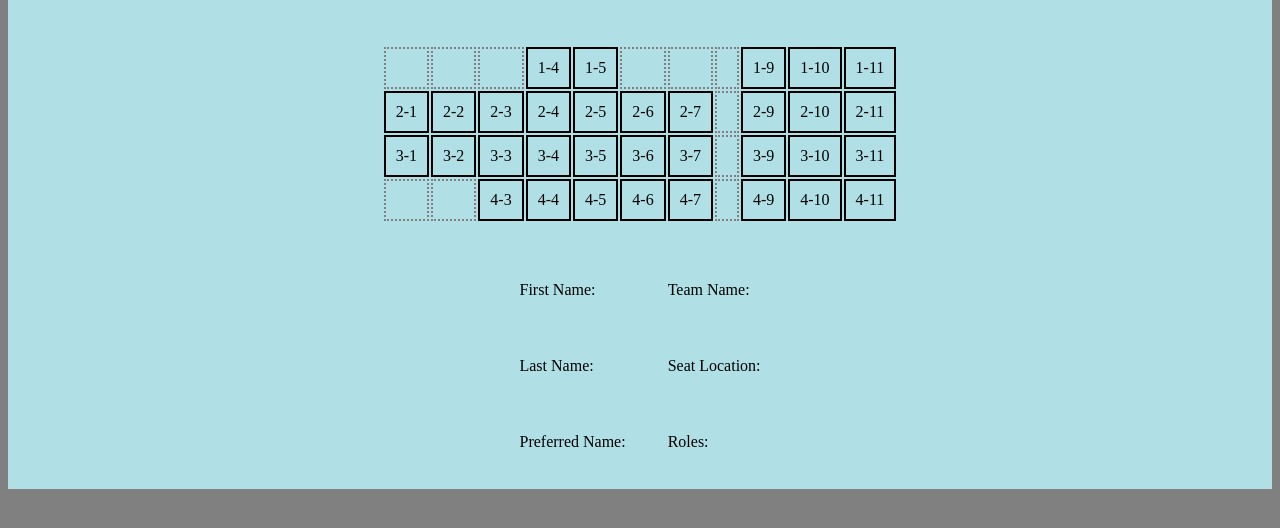
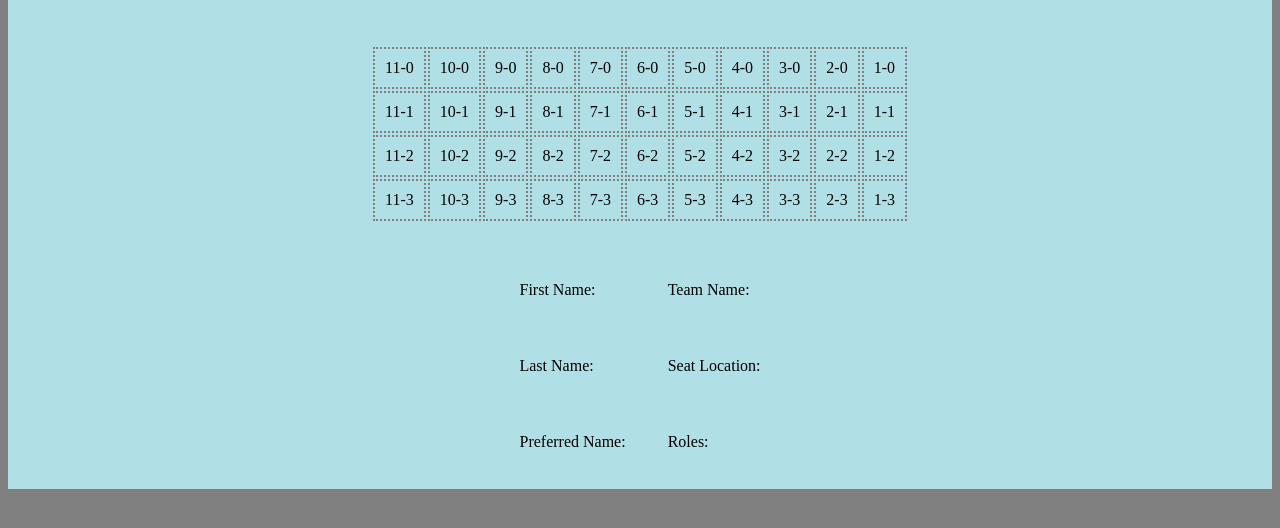
Before and after one commit to Korszulak/klump-gwb-test, a website: page KlumpSeating.html in a window 1280 px wide. Shown: the part 106-634 px from the top of the page. Drawn offline with Linux system fonts and the light colour scheme; no server answers.

Commit message:
Added seating chart info parsing and click functionality

```diff
--- a/KlumpSeating.html
+++ b/KlumpSeating.html
@@ -14,71 +14,151 @@
   <meta http-equiv="content-type" content="text/html; charset=utf-8">
   <meta name="generator" content="PSPad editor, www.pspad.com">
   <title>Index</title>
+  <script>
+	var data;
+	function load()
+	{
+	    data = getJSON("https://gwb-class-info.azurewebsites.net/");
+		data = JSON.parse(data);
+		var storedPosition = "";
+
+
+		for (i = 0; i < Object.keys(data.members).length; i++)
+		{
+			console.log(data.members[i].FirstName);
+			console.log(data.members[i].SeatLocation);
+			try
+			{
+				document.getElementById(data.members[i].SeatLocation).className = "seat";
+			}
+			catch (err)
+			{
+				console.log("This person didn't follow the class format for SeatLocation.");
+			}
+		}
+
+
+		function getJSON(url)
+		{
+			var resp ;
+			var xmlHttp ;
+			resp = "" ;
+			xmlHttp = new XMLHttpRequest();
+			if(xmlHttp != null)
+			{
+				xmlHttp.open( "GET", url, false );
+				xmlHttp.send( null );
+				resp = xmlHttp.responseText;
+			}
+			return resp ;
+		}
+	}
+	function loadMemberData(passedID) /// this.id in onclick
+	{
+		var foundIndex = null;
+
+		for (i = 0; i <  Object.keys(data.members).length; i++)
+		{
+			if (data.members[i].SeatLocation == passedID)
+			{
+				foundIndex = i;
+				console.log(data.members[i].FirstName);
+				break;
+			}
+		}
+
+		if (foundIndex != null)
+		{
+			document.getElementById("FirstName").innerHTML = "First Name: " + data.members[foundIndex].FirstName;
+			document.getElementById("LastName").innerHTML = "Last Name: " + data.members[foundIndex].LastName;
+			document.getElementById("PrefName").innerHTML = "Preferred Name: " + data.members[foundIndex].PreferredName;
+			document.getElementById("TeamName").innerHTML = "Team Name: " + data.members[foundIndex].TeamName;
+			document.getElementById("SeatLocation").innerHTML = "Seat Location: " + data.members[foundIndex].SeatLocation;
+			try
+			{
+				document.getElementById("Roles").innerHTML = "Roles: " + data.members[foundIndex].Roles[0];
+				for (i = 1; i < Object.keys(data.members[foundIndex].Roles).length; i++)
+				{
+					document.getElementById("Roles").innerHTML += ", " + data.members[foundIndex].Roles[i];
+				}
+			}
+			catch (err)
+			{
+				console.log("Student did not have any roles listed.");
+			}
+		}
+		else
+		{
+			console.log("Did not find any information for whoever sits here.");
+		}
+	}
+
+	</script>
   </head>
-  <body>
+  <body onload="load()">
 
   <div class="pagetop" align="center">
 	<p class="pagetitle">Klump Seating Chart</p>
 
 	<table align="center">
 		<tr>
-			<td class="emptyseat" id="" onclick=""></td>
-			<td class="emptyseat" id="" onclick=""></td>
-			<td class="emptyseat" id="" onclick=""></td>
-			<td class="seat" id="" onclick="">1-4</td>
-			<td class="seat" id="" onclick="">1-5</td>
-			<td class="emptyseat" id="" onclick=""></td>
-			<td class="emptyseat" id="" onclick=""></td>
-			<td class="emptyseat" id="" onclick=""></td>
-			<td class="seat" id="" onclick="">1-9</td>
-			<td class="seat" id="" onclick="">1-10</td>
-			<td class="seat" id="" onclick="">1-11</td>
+			<td class="emptyseat" id="11-0" onclick="loadMemberData(this.id)">11-0</td>
+			<td class="emptyseat" id="10-0" onclick="loadMemberData(this.id)">10-0</td>
+			<td class="emptyseat" id="9-0" onclick="loadMemberData(this.id)">9-0</td>
+			<td class="emptyseat" id="8-0" onclick="loadMemberData(this.id)">8-0</td>
+			<td class="emptyseat" id="7-0" onclick="loadMemberData(this.id)">7-0</td>
+			<td class="emptyseat" id="6-0" onclick="loadMemberData(this.id)">6-0</td>
+			<td class="emptyseat" id="5-0" onclick="loadMemberData(this.id)">5-0</td>
+			<td class="emptyseat" id="4-0" onclick="loadMemberData(this.id)">4-0</td>
+			<td class="emptyseat" id="3-0" onclick="loadMemberData(this.id)">3-0</td>
+			<td class="emptyseat" id="2-0" onclick="loadMemberData(this.id)">2-0</td>
+			<td class="emptyseat" id="1-0" onclick="loadMemberData(this.id)">1-0</td>
 
 
 		</tr>
 
 		<tr>
-			<td class="seat" id="" onclick="">2-1</td>
-			<td class="seat" id="" onclick="">2-2</td>
-			<td class="seat" id="" onclick="">2-3</td>
-			<td class="seat" id="" onclick="">2-4</td>
-			<td class="seat" id="" onclick="">2-5</td>
-			<td class="seat" id="" onclick="">2-6</td>
-			<td class="seat" id="" onclick="">2-7</td>
-			<td class="emptyseat" id="" onclick=""></td>
-			<td class="seat" id="" onclick="">2-9</td>
-			<td class="seat" id="" onclick="">2-10</td>
-			<td class="seat" id="" onclick="">2-11</td>
+			<td class="emptyseat" id="11-1" onclick="loadMemberData(this.id)">11-1</td>
+			<td class="emptyseat" id="10-1" onclick="loadMemberData(this.id)">10-1</td>
+			<td class="emptyseat" id="9-1" onclick="loadMemberData(this.id)">9-1</td>
+			<td class="emptyseat" id="8-1" onclick="loadMemberData(this.id)">8-1</td>
+			<td class="emptyseat" id="7-1" onclick="loadMemberData(this.id)">7-1</td>
+			<td class="emptyseat" id="6-1" onclick="loadMemberData(this.id)">6-1</td>
+			<td class="emptyseat" id="5-1" onclick="loadMemberData(this.id)">5-1</td>
+			<td class="emptyseat" id="4-1" onclick="loadMemberData(this.id)">4-1</td>
+			<td class="emptyseat" id="3-1" onclick="loadMemberData(this.id)">3-1</td>
+			<td class="emptyseat" id="2-1" onclick="loadMemberData(this.id)">2-1</td>
+			<td class="emptyseat" id="1-1" onclick="loadMemberData(this.id)">1-1</td>
 
 		</tr>
 
 		<tr>
-			<td class="seat" id="" onclick="">3-1</td>
-			<td class="seat" id="" onclick="">3-2</td>
-			<td class="seat" id="" onclick="">3-3</td>
-			<td class="seat" id="" onclick="">3-4</td>
-			<td class="seat" id="" onclick="">3-5</td>
-			<td class="seat" id="" onclick="">3-6</td>
-			<td class="seat" id="" onclick="">3-7</td>
-			<td class="emptyseat" id="" onclick=""></td>
-			<td class="seat" id="" onclick="">3-9</td>
-			<td class="seat" id="" onclick="">3-10</td>
-			<td class="seat" id="" onclick="">3-11</td>
+			<td class="emptyseat" id="11-2" onclick="loadMemberData(this.id)">11-2</td>
+			<td class="emptyseat" id="10-2" onclick="loadMemberData(this.id)">10-2</td>
+			<td class="emptyseat" id="9-2" onclick="loadMemberData(this.id)">9-2</td>
+			<td class="emptyseat" id="8-2" onclick="loadMemberData(this.id)">8-2</td>
+			<td class="emptyseat" id="7-2" onclick="loadMemberData(this.id)">7-2</td>
+			<td class="emptyseat" id="6-2" onclick="loadMemberData(this.id)">6-2</td>
+			<td class="emptyseat" id="5-2" onclick="loadMemberData(this.id)">5-2</td>
+			<td class="emptyseat" id="4-2" onclick="loadMemberData(this.id)">4-2</td>
+			<td class="emptyseat" id="3-2" onclick="loadMemberData(this.id)">3-2</td>
+			<td class="emptyseat" id="2-2" onclick="loadMemberData(this.id)">2-2</td>
+			<td class="emptyseat" id="1-2" onclick="loadMemberData(this.id)">1-2</td>
 
 		</tr>
 
 		<tr>
-			<td class="emptyseat" id="" onclick=""></td>
-			<td class="emptyseat" id="" onclick=""></td>
-			<td class="seat" id="" onclick="">4-3</td>
-			<td class="seat" id="" onclick="">4-4</td>
-			<td class="seat" id="" onclick="">4-5</td>
-			<td class="seat" id="" onclick="">4-6</td>
-			<td class="seat" id="" onclick="">4-7</td>
-			<td class="emptyseat" id="" onclick=""></td>
-			<td class="seat" id="" onclick="">4-9</td>
-			<td class="seat" id="" onclick="">4-10</td>
-			<td class="seat" id="" onclick="">4-11</td>
+			<td class="emptyseat" id="10-3" onclick="loadMemberData(this.id)">11-3</td>
+			<td class="emptyseat" id="9-3" onclick="loadMemberData(this.id)">10-3</td>
+			<td class="emptyseat" id="8-3" onclick="loadMemberData(this.id)">9-3</td>
+			<td class="emptyseat" id="7-3" onclick="loadMemberData(this.id)">8-3</td>
+			<td class="emptyseat" id="6-3" onclick="loadMemberData(this.id)">7-3</td>
+			<td class="emptyseat" id="6-3" onclick="loadMemberData(this.id)">6-3</td>
+			<td class="emptyseat" id="5-3" onclick="loadMemberData(this.id)">5-3</td>
+			<td class="emptyseat" id="4-3" onclick="loadMemberData(this.id)">4-3</td>
+			<td class="emptyseat" id="3-3" onclick="loadMemberData(this.id)">3-3</td>
+			<td class="emptyseat" id="2-3" onclick="loadMemberData(this.id)">2-3</td>
+			<td class="emptyseat" id="1-3" onclick="loadMemberData(this.id)">1-3</td>
 
 		</tr>
 
@@ -88,7 +168,7 @@
 
 	  <table>
 		<tr>
-			<td id="FIrstName" class="listtable">First Name: </p>
+			<td id="FirstName" class="listtable">First Name: </p>
 			<td id="TeamName" class="listtable">Team Name: </p>
 		</tr>
 
```
